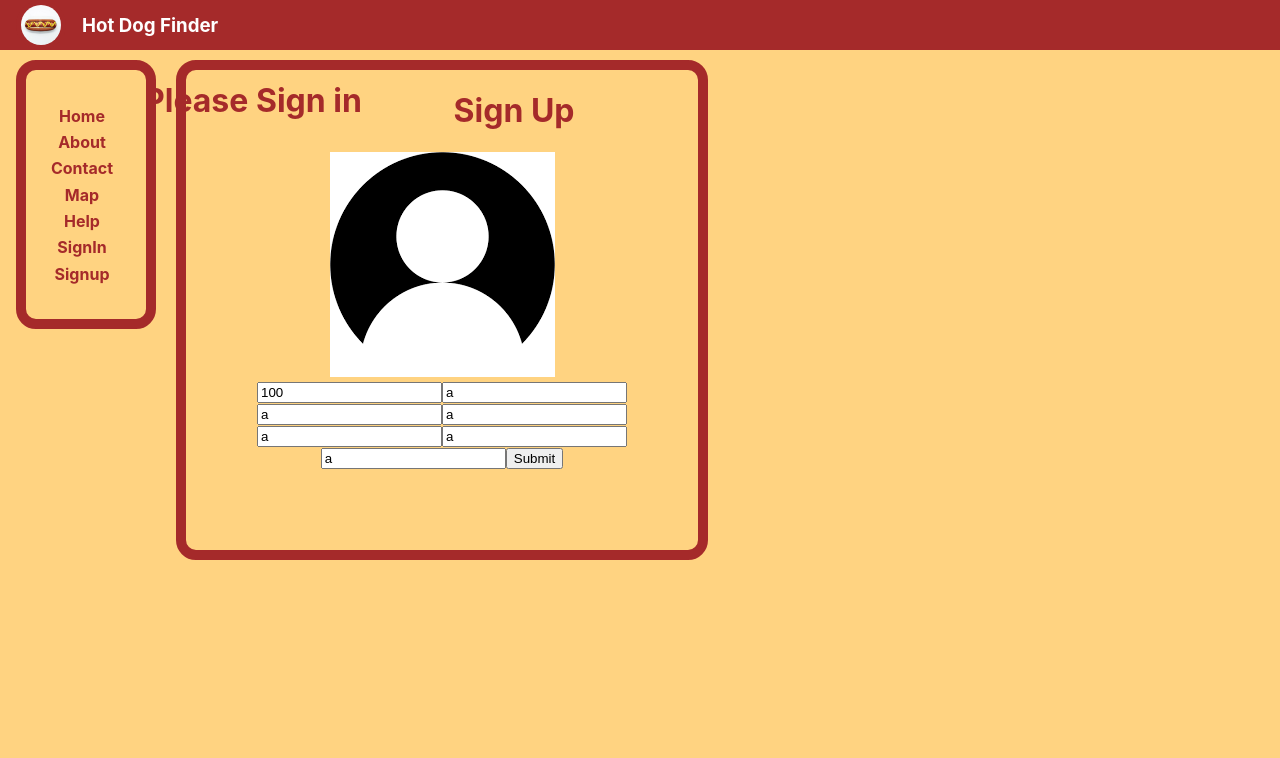
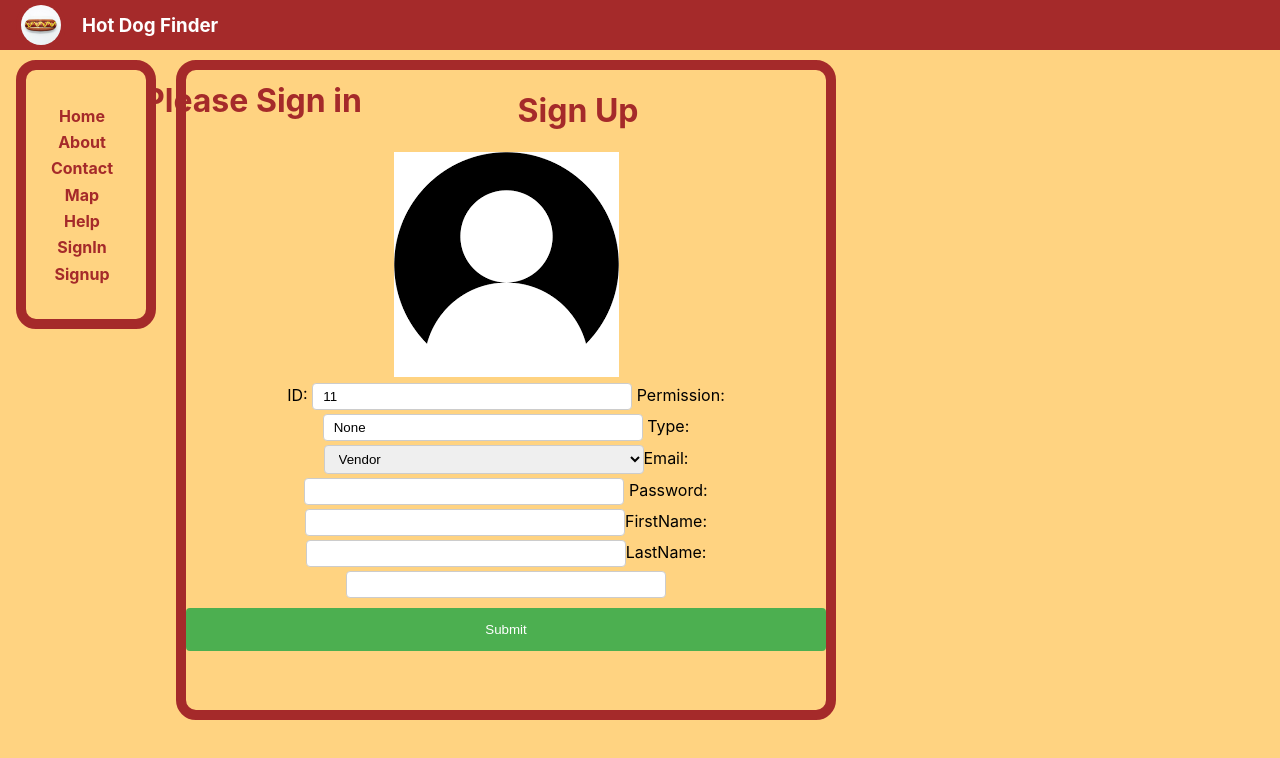
Before and after one commit to chonger878/Hot-Dog-Cart-Finder-App, a React (Create React App) app in the folder front-end-react/: page /signup in a window 1280 px wide. Shown: the top 758 px of the page. Built offline with nearby package versions, Linux system fonts and the light colour scheme; what google-maps-react would draw is missing.

Commit message:
adding validation for signup

```diff
--- a/front-end-react/src/components/signup/SignUp.js
+++ b/front-end-react/src/components/signup/SignUp.js
@@ -1,85 +1,39 @@
 import profile from '../media/profile-logo.png';
 import React from 'react';
-import axios from 'axios';
 import './SignUpPage.css';
 
+//does not use axios
 class SignUp extends React.Component {
     constructor(props) {
-     super(props)
-            this.state = {
-             persons: [],
-             users: []
-           }
+     super(props);
+     this.state = {
+       count: 11
+     };
 
-        //    this.handleidChange         = this.handleidChange.bind(this);
-        //    this.handlePermissionChange = this.handlePermissionChange.bind(this);
-        //    this.handleEmailChange     = this.handleEmailChange.bind(this);
-        //    this.handleTypeChange      = this.handleTypeChange.bind(this);
-        //    this.handlePasswordChange  = this.handlePasswordChange.bind(this);
-        //    this.handleFirstNameChange = this.handleFirstNameChange.bind(this);
-        //    this.handleLastNameChange  = this.handleLastNameChange.bind(this);
-           this.onSubmit              = this.handleSubmit.bind(this);
+    //bind this to onSubmit to be used in handleSubmit
+    this.onSubmit   = this.handleSubmit.bind(this);
+    }
 
-         }
-    //  handleidChange(e) {
-    //    this.setState({id: e.target.value})
-    //  }
-    //  handlePermissionChange(e) {
-    //     this.setState({Permission: e.target.value})
-    //   }
-    //  handleEmailChange(e) {
-    //    this.setState({Email: e.target.value})
-    //  }
-    //  handleTypeChange(e) {
-    //    this.setState({Type: e.target.value})
-    //  }
-    //  handlePasswordChange(e) {
-    //    this.setState({Password: e.target.value})
-    //  }
-    //  handleFirstNameChange(e) {
-    //    this.setState({FirstName: e.target.value})
-    //  }
-    //  handleLastNameChange(e) {
-    //    this.setState({LastName: e.target.value})
-    //  }
-    //  componentDidMount() {
-    //    axios.get(`http://localhost:3000/`)
-    //      .then(res => {
-    //        const persons = res.data;
-    //        this.setState({ persons });
-    //      })
-    //  }
-
-    //  handleSubmit(e) {
-    //      e.preventDefault();
-    //      var self = this;
-    //      fetch('/signup',{
-    //          method: 'POST',
-    //          data: {
-    //              SigninId: self.refs.SigninId,
-    //              Permission: self.refs.Permission,
-    //              Type: self.refs.Type,
-    //              Email: self.refs.Email,
-    //              Password: self.refs.Password,
-    //              FirstName: self.refs.FirstName,
-    //              LastName: self.refs.LastName
-    //          }
-    //      })
-    //      .then(function(response){
-    //          return response.json()
-    //      }).then(function(body){
-    //          console.log(body);
-    //      });
-    //     }
+    //function to validate the user entries are valid for the database
+    validate() {
+      //validate no fields are blank
+      //password strength ie numbers and string?
+      //
+    }
+    //inputs user form data to the database as long as the data is valid
     handleSubmit(e) {
          e.preventDefault();
-         var self = this;
+         var self = this; //assign self instead of this for body below
+         this.setState({count: this.state.count + 1});
+         //this.validate();
+         //alert(this.count);
         fetch('/signup', {
           method: 'POST',
           headers: {
           'Accept': 'application/json',
           'Content-Type': 'application/json',
           },
+
           body: JSON.stringify({
             SigninId: self.refs.SigninId.value,
             Permission: self.refs.Permission.value,
@@ -90,36 +44,23 @@ class SignUp extends React.Component {
             LastName: self.refs.LastName.value
           })
       }).then(response => response.json()).then(body => console.log(body));}
-        //  const user = {
-        //    id: this.state.id,
-        //    Permission: this.state.Permission,
-        //    Type: this.state.Type,
-        //    Email: this.state.Email,
-        //    Password: this.state.Password,
-        //    FirstName: this.state.FirstName,
-        //    LastName: this.state.LastName,
-        //  }
-         //alert(user.toSource());//alert all oobject properties
-        //  axios.post('http://localhost:3000/', user)
-        //  .then(res => {
-        //      const persons = res.data;
-        //      this.setState({ persons });
-        //    })
-
 
      render() {
        return (
         <div className="SignUp">
            <h1> Sign Up</h1>
            <img src = {profile} className = "profile" alt="loading"/>
-          <form onSubmit={this.onSubmit}>
-           <input type="text" value="100"  ref="SigninId"/>
-           <input type="text" value="a" ref="Permission"/>
-           <input type="text" value="a" ref="Type"/>
-           <input type="text"  value="a" ref="Email"/>
-           <input type="text"  value="a" ref="Password" />
-           <input type="text"  value="a" ref="FirstName" />
-           <input type="text"  value="a" ref="LastName" />
+          <form name="userData" onSubmit={this.onSubmit}>
+           ID:         <input type="text" value={this.state.count} ref="SigninId"/> {/*id will always be valid using state.count*/ }
+           Permission: <input type="text" value="None" ref="Permission"/> {/*always none*/ }
+           Type:          <select ref="Type"> {/*type should be either vendor or customer, not admin*/ }
+                            <option value="Vendor"  >Vendor</option>
+                            <option value="Customer">Customer</option>
+                          </select>
+           Email:     <input type="text"  ref="Email"/> {/*change type to email for easier validation*/ }
+           Password:  <input type="text"  ref="Password"/>
+           FirstName: <input type="text"  ref="FirstName"/>
+           LastName:  <input type="text"  ref="LastName"/>
 
            <input type="submit" value="Submit" />
          </form>
@@ -127,43 +68,9 @@ class SignUp extends React.Component {
        )
      }
     }
-    //    <div className="SignUp">
-    //        <h1> Sign Up</h1>
-    //        <img src = {profile} className = "profile" alt="loading"/>
-    //       <form onSubmit={this.onSubmit} method="user" className="right">
-    //        <label>
-    //        <span>id:</span>
-    //        <input type="text" name="user_id" onChange={this.handleidChange}/>
-    //        </label>
-    //        <label>
-    //        <span>Permission:</span>
-    //        <input type="text" name="Permission" onChange={this.handlePermissionChange}/>
-    //        </label>
-    //        <label>
-    //        <span>Type:</span>
-    //        <input type="text" name="Type" onChange={this.handleTypeChange}/>
-    //        </label>
-    //        <label>
-    //        <span>Email:</span>
-    //        <input type="text" name="Email" onChange={this.handleEmailChange}/>
-    //        </label>
-    //        <label>
-    //        <span>Password:</span>
-    //        <input type="text" name="Password"onChange={this.handlePasswordChange} />
-    //        </label>
-    //        <label>
-    //        <span>FirstName:</span>
-    //        <input type="text" name="FirstName" onChange={this.handleFirstNameChange} />
-    //        </label>
-    //        <label>
-    //        <span>LastName:</span>
-    //        <input type="text" name="LastName" onChange={this.handleLastNameChange} />
-    //        </label>
-    //        <input type="submit" value="Submit" />
-    //      </form>
-    //    </div>
-//       );
-//      }
-//    //}
-
+    // <select ref="Type">
+    //   <option value="Vendor">Vendor</option>
+    //   <option value="Customer">Customer</option>
+    // </select>
+    //            Type:      <input type="text"  ref="Type"/>
 export default SignUp;
--- a/front-end-react/src/components/signup/SignUpPage.css
+++ b/front-end-react/src/components/signup/SignUpPage.css
@@ -6,10 +6,35 @@
 .SignUp
 {
     display: inline-block;
-    width: 40%;
-    height: 60%;
+    width: 50%;
+    height: 80%;
     position: fixed;
     left: 11rem;
     border: solid 10px brown;
     border-radius: 20px;
 }
+
+input[type=text], select {
+    width: 50%;
+    padding: 5px 10px;
+    margin: 2px 0;
+    display: inline-block;
+    border: 1px solid #ccc;
+    border-radius: 4px;
+    box-sizing: border-box;
+  }
+
+  input[type=submit] {
+    width: 100%;
+    background-color: #4CAF50;
+    color: white;
+    padding: 14px 20px;
+    margin: 8px 0;
+    border: none;
+    border-radius: 4px;
+    cursor: pointer;
+  }
+
+  input[type=submit]:hover {
+    background-color: #45a049;
+  }
```
Also changed, not shown: 1 other file (tests, documents, lock files or other folders).
